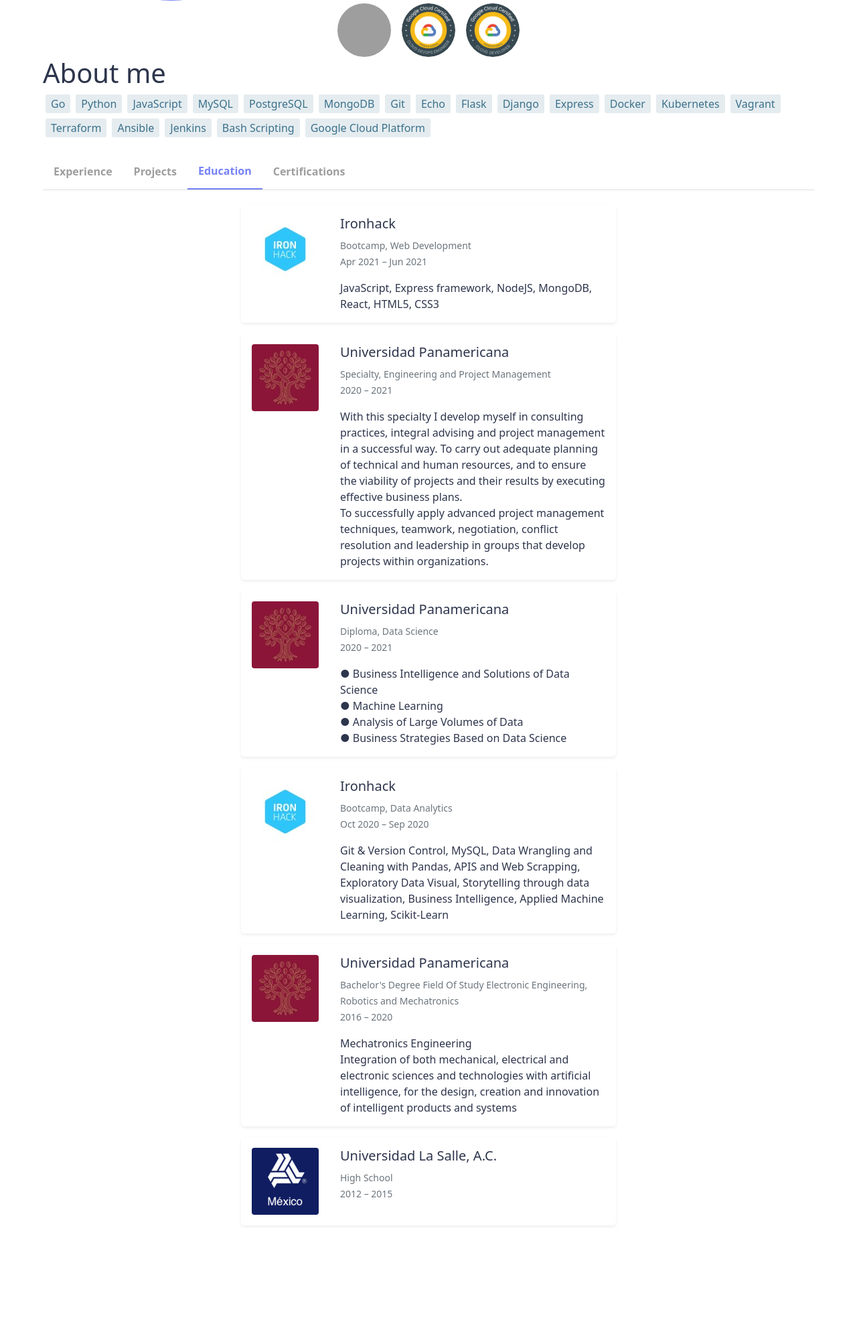
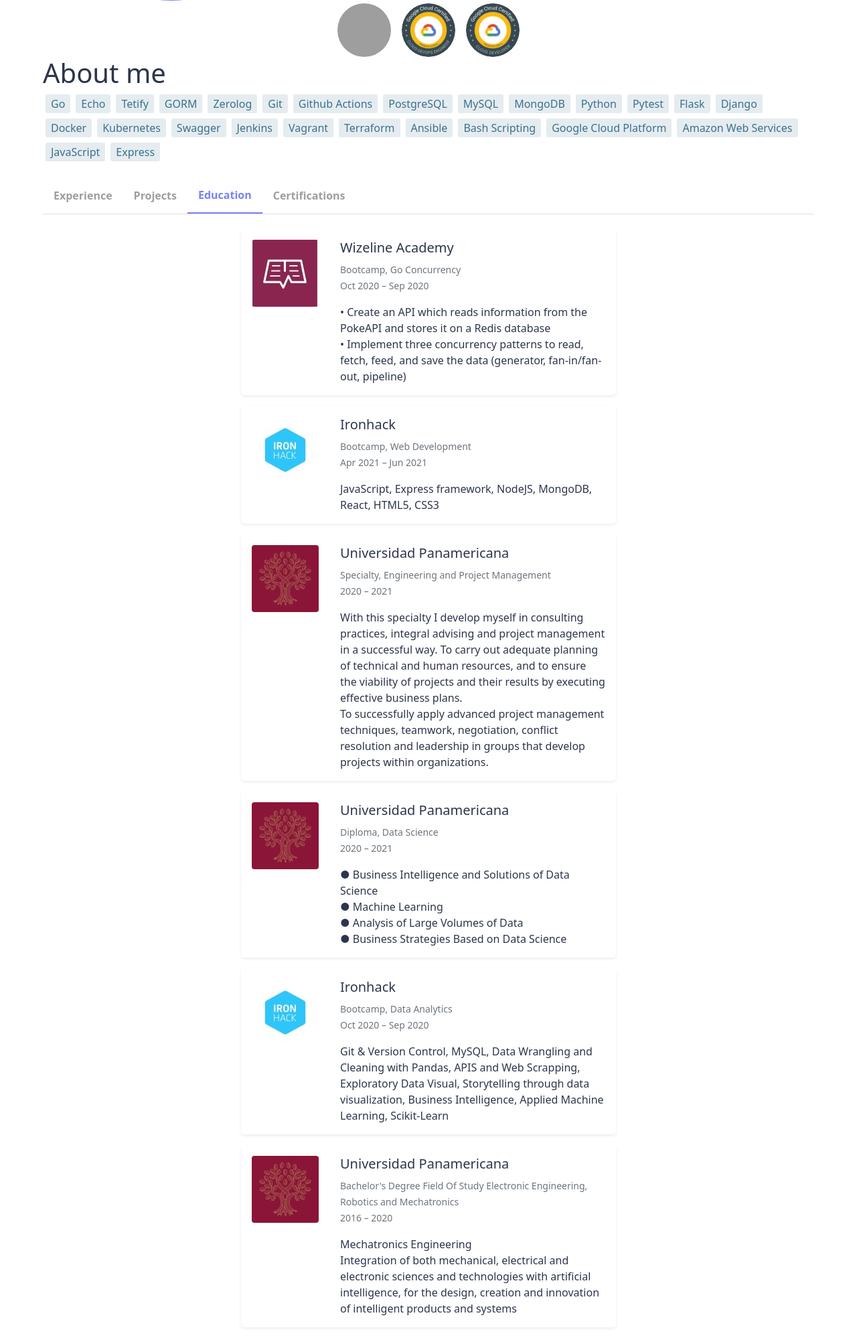
Before and after one commit to albertopformoso/CV, a Flask app: page / in a window 1280 px wide, after a click on "Education". Shown: the part 331-2335 px from the top of the page at 67% size. Before the commit the page ends 2162 px from the top, so only its background shows below. Run offline with Flask 2, Linux system fonts and the light colour scheme; data that the repository does not hold is empty; grey boxes are pictures that could not be loaded.

Commit message:
profile update

```diff
--- a/src/templates/details/education.html
+++ b/src/templates/details/education.html
@@ -1,4 +1,22 @@
 <div class="tab-cards">
+
+    <div class="experience-card mb-3 mt-3 shadow-sm">
+        <div class="card-content">
+            <div class="p-3">
+                <img src="../../static/logos/wizeline_academy.jpg" alt="Wizeline Academy" class="rounded">
+            </div>
+            <div>
+                <div class="card-body">
+                    <h5 class="card-title">Wizeline Academy</h5>
+                    <p class="card-text"><small class="text-muted">Bootcamp, Go Concurrency <br />Oct 2020 – Sep 2020</small></p>
+                    <p class="card-text">
+                        • Create an API which reads information from the PokeAPI and stores it on a Redis database <br />
+                        • Implement three concurrency patterns to read, fetch, feed, and save the data (generator, fan-in/fan-out, pipeline)<br />
+                    </p>
+                </div>
+            </div>
+        </div>
+    </div>
 
     <div class="experience-card mb-3 mt-3 shadow-sm">
         <div class="card-content">
@@ -90,19 +108,4 @@
         </div>
     </div>
 
-    <div class="experience-card mb-3 mt-3 shadow-sm">
-        <div class="card-content">
-            <div class="p-3">
-                <img src="../../static/logos/la_salle.jpg" alt="La Salle" class="rounded">
 </div>
-            <div>
-                <div class="card-body">
-                    <h5 class="card-title">Universidad La Salle, A.C.</h5>
-                    <p class="card-text"><small class="text-muted">High School <br />2012 – 2015</small></p>
-                    <p class="card-text"></p>
-                  </div>
-            </div>
-        </div>
-    </div>
-
-</div>
--- a/src/templates/details/licenses.html
+++ b/src/templates/details/licenses.html
@@ -1,4 +1,52 @@
 <div class="tab-cards">
+
+    <div class="experience-card mb-3 mt-3 shadow-sm">
+        <div class="card-content">
+            <div class="p-3">
+                <img src="../../static/logos/edteam.jpg" alt="EDteam" class="rounded">
+            </div>
+            <div>
+                <div class="card-body">
+                    <h5 class="card-title">Concurrency with Go (Golang)</h5>
+                    <p class="card-text"><small class="text-muted">EDteam <br />Issued Jun 2022</small></p>
+                    <p class="card-text"> Credential ID 4672771097-1b0d2563-8c1c-403e-a112-ddb1a15922da </p>
+                    <p><a href="https://ed.team/@albertopinon/curso/go-concurrency" target="_blank">See credential</a></p>
+                </div>
+            </div>
+        </div>
+    </div>
+
+    <div class="experience-card mb-3 mt-3 shadow-sm">
+        <div class="card-content">
+            <div class="p-3">
+                <img src="../../static/logos/edteam.jpg" alt="EDteam" class="rounded">
+            </div>
+            <div>
+                <div class="card-body">
+                    <h5 class="card-title">Testing with Go (Golang)</h5>
+                    <p class="card-text"><small class="text-muted">EDteam <br />Issued Jun 2022</small></p>
+                    <p class="card-text"> Credential ID 467277276-13b8bd09-67c5-46f3-a8d0-6b0a53e00a52 </p>
+                    <p><a href="https://ed.team/@albertopinon/curso/go-test" target="_blank">See credential</a></p>
+                </div>
+            </div>
+        </div>
+    </div>
+
+    <div class="experience-card mb-3 mt-3 shadow-sm">
+        <div class="card-content">
+            <div class="p-3">
+                <img src="../../static/logos/edteam.jpg" alt="EDteam" class="rounded">
+            </div>
+            <div>
+                <div class="card-body">
+                    <h5 class="card-title">Creating APIs with Go (Golang)</h5>
+                    <p class="card-text"><small class="text-muted">EDteam <br />Issued Jun 2022</small></p>
+                    <p class="card-text"> Credential ID 467277276-13b8bd09-67c5-46f3-a8d0-6b0a53e00a52 </p>
+                    <p><a href="https://ed.team/@albertopinon/curso/api-go" target="_blank">See credential</a></p>
+                </div>
+            </div>
+        </div>
+    </div>
 
     <div class="experience-card mb-3 mt-3 shadow-sm">
         <div class="card-content">
--- a/src/templates/index.html
+++ b/src/templates/index.html
@@ -53,25 +53,41 @@
         <div class="about-me">
             <h1>About me</h1>
             <div class="tags-container">
+                <!-- GO -->
                 <span class="tags">Go</span>
+                <span class="tags">Echo</span>
+                <span class="tags">Tetify</span>
+                <span class="tags">GORM</span>
+                <span class="tags">Zerolog</span>
+                <span class="tags">Git</span>
+                <span class="tags">Github Actions</span>
+
+                <!-- DB -->
+                <span class="tags">PostgreSQL</span>
+                <span class="tags">MySQL</span>
+                <span class="tags">MongoDB</span>
+
+                <!-- Python -->
                 <span class="tags">Python</span>
-                <span class="tags">JavaScript</span>
-                <span class="tags">MySQL</span>
-                <span class="tags">PostgreSQL</span>
-                <span class="tags">MongoDB</span>
-                <span class="tags">Git</span>
-                <span class="tags">Echo</span>
+                <span class="tags">Pytest</span>
                 <span class="tags">Flask</span>
                 <span class="tags">Django</span>
-                <span class="tags">Express</span>
+
+                <!-- Cloud -->
                 <span class="tags">Docker</span>
                 <span class="tags">Kubernetes</span>
+                <span class="tags">Swagger</span>
+                <span class="tags">Jenkins</span>
                 <span class="tags">Vagrant</span>
                 <span class="tags">Terraform</span>
                 <span class="tags">Ansible</span>
-                <span class="tags">Jenkins</span>
                 <span class="tags">Bash Scripting</span>
                 <span class="tags">Google Cloud Platform</span>
+                <span class="tags">Amazon Web Services</span>
+
+                <!-- JS -->
+                <span class="tags">JavaScript</span>
+                <span class="tags">Express</span>
             </div>
         </div>
         <div>
```
Also changed, not shown: src/static/logos/edteam.jpg (added). Lines whose indentation alone changed are shown as unchanged.
